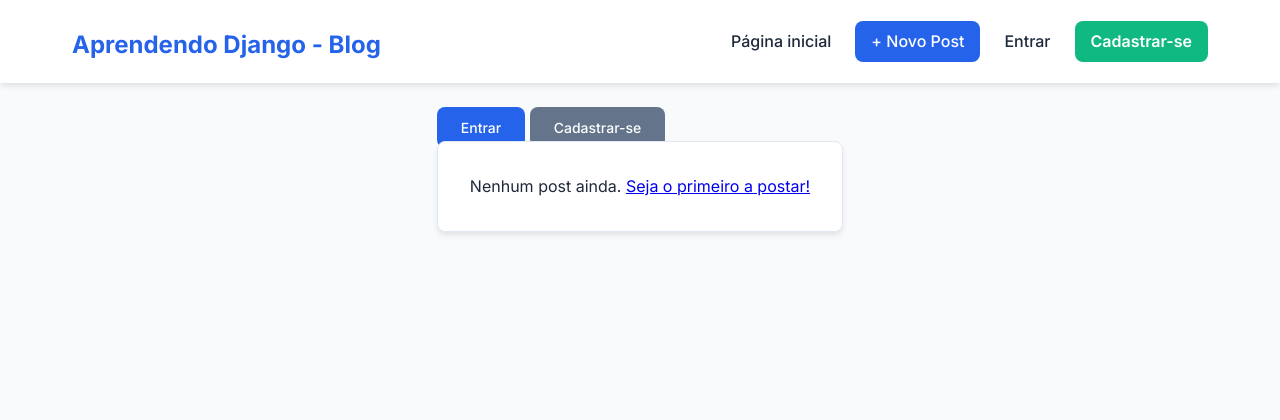
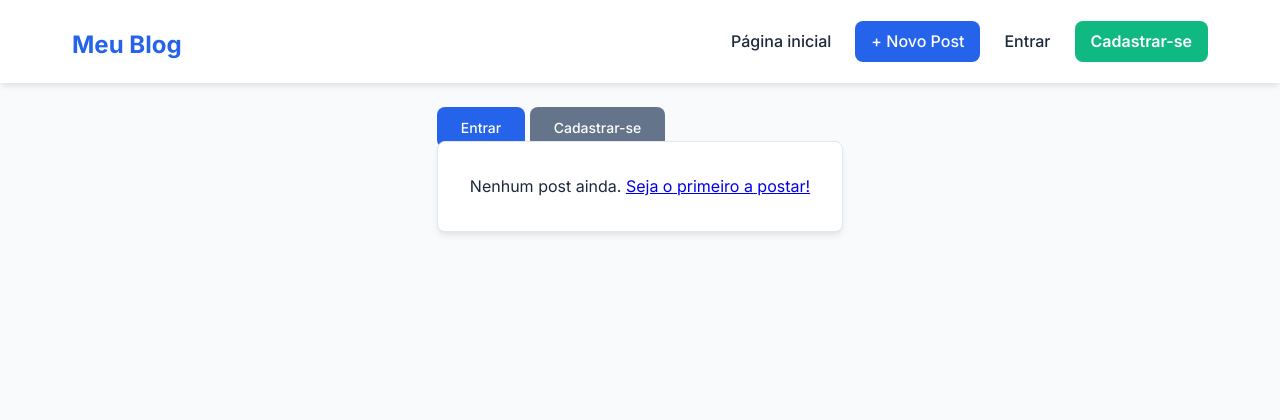
Before and after one commit to Lafreit/blog, a Django app: page / in a window 1280 px wide. Shown: the top 420 px of the page. Run offline with Django 5.2, Linux system fonts and the light colour scheme; data that the repository does not hold is empty.

Commit message:
Atualizando o nome do projeto

```diff
--- a/templates/base.html
+++ b/templates/base.html
@@ -14,7 +14,7 @@
     <header class="navbar">
     <div class="nav-container">
         <h1 class="nav-logo">
-            <a href="{% url 'home' %}">{% trans "Aprendendo Django - Blog" %}</a>
+            <a href="{% url 'home' %}">{% trans "Meu Blog" %}</a>
         </h1>
     <nav class="nav-links">
         <a href="{% url 'home' %}" class="nav-link">{% trans "Página inicial" %}</a>
```
